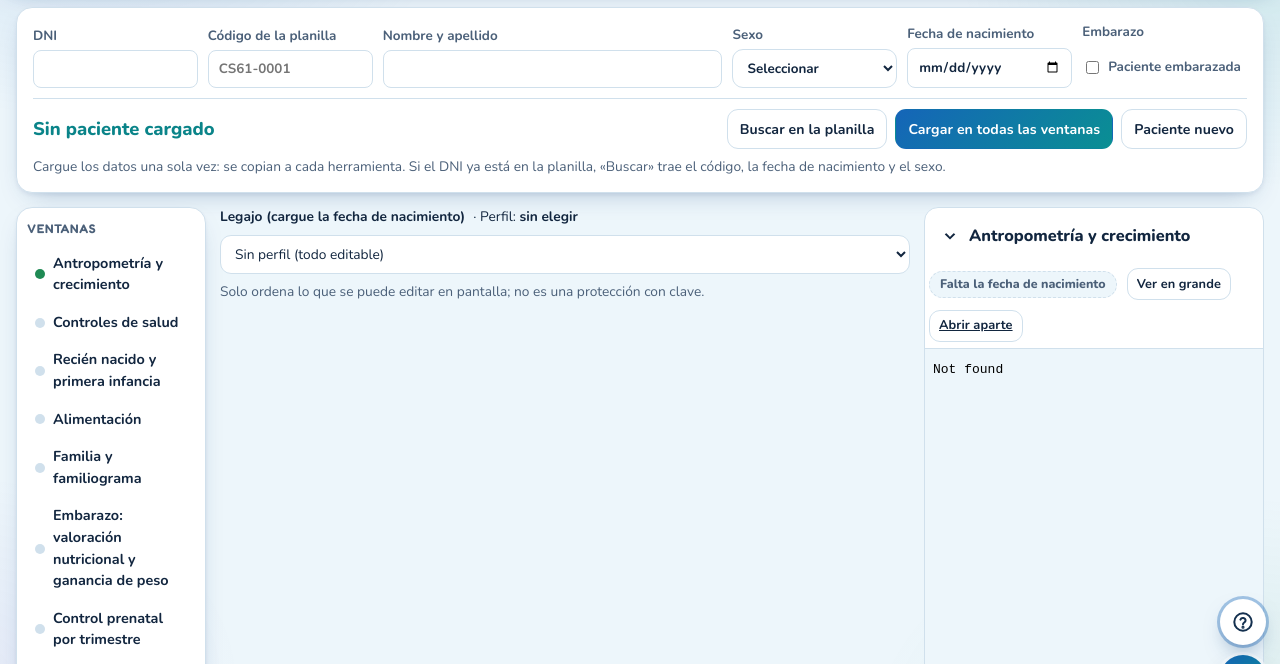
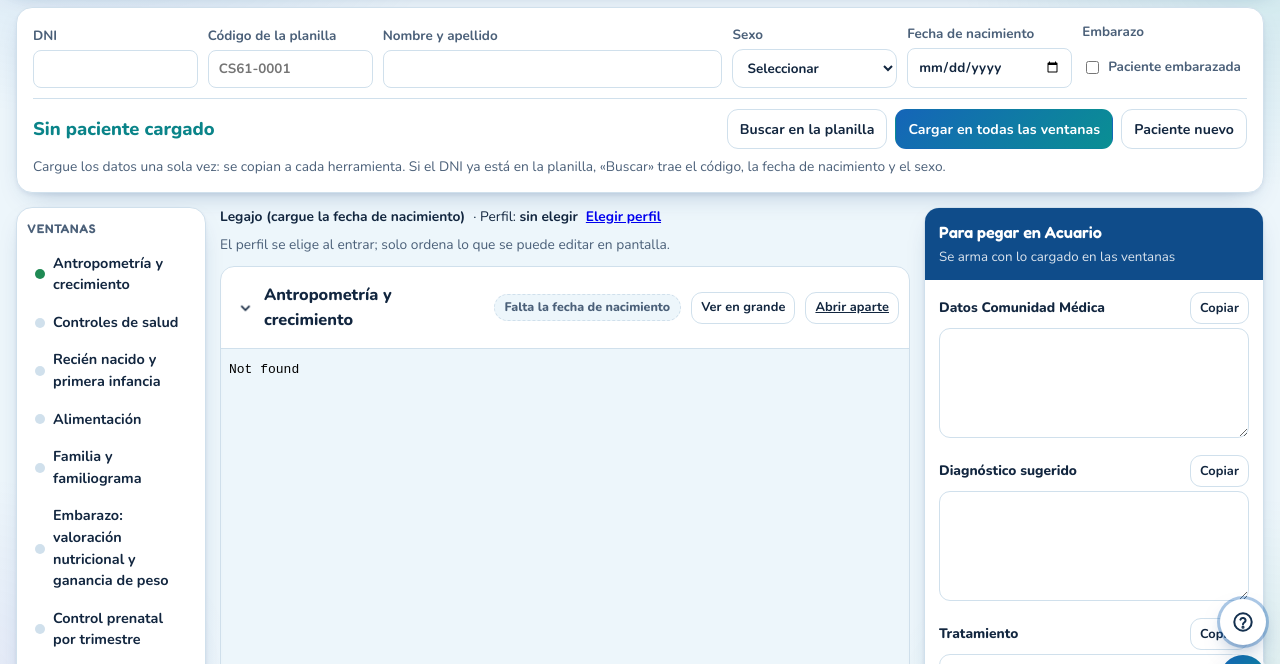
Before and after one commit to lincolneater-a11y/herramientas-cs61, a plain HTML site: page legajo/index.html in a window 1280 px wide. Shown: the part 85-749 px from the top of the page. Drawn offline with Linux system fonts and the light colour scheme.

Commit message:
Add files via upload

```diff
--- a/legajo/index.html
+++ b/legajo/index.html
@@ -536,12 +536,11 @@ function roFrames(){
  ['adol','clap'].forEach(function(k){roNative(k,k==='adol'?'ad-body':'cl-body')});
 }
 function perfBar(){
- var w=$('wins'),bar=document.createElement('div');bar.className='row';bar.style.cssText='gap:8px;margin:0 0 10px;align-items:center;font-size:.86rem';
- bar.innerHTML='<b id="grp-t"></b><span>· Perfil: <b id="pf-n"></b></span><select id="pf-sel" aria-label="Cambiar de perfil"><option value="">Sin perfil (todo editable)</option>'+Object.keys(PERF_N).map(function(k){return '<option value="'+k+'">'+esc(PERF_N[k])+'</option>'}).join('')+'</select><span class="msg">Solo ordena lo que se puede editar en pantalla; no es una protección con clave.</span>';
- w.parentNode.insertBefore(bar,w);
- var sel=$('pf-sel');sel.value=perfil();$('pf-n').textContent=PERF_N[perfil()]||'sin elegir';
- sel.addEventListener('change',function(){try{if(sel.value)localStorage.setItem('cs61_perfil',sel.value);else localStorage.removeItem('cs61_perfil')}catch(e){}$('pf-n').textContent=PERF_N[sel.value]||'sin elegir';applyGroup(ageM());
-  if($('ad-body'))drawAdol();if($('cl-body'))drawCl();if($('fam-body'))drawFam();['nac','alim','cpn','rsk','adu'].forEach(function(k){if($(LID[k]+'-body'))drawLeg(k)});roFrames()});
+ var w=$('wins'),mid=document.createElement('div');mid.className='mid';mid.style.cssText='min-width:0';
+ var bar=document.createElement('div');bar.className='row';bar.id='pf-bar';bar.style.cssText='gap:8px;margin:0 0 10px;align-items:center;font-size:.86rem';
+ bar.innerHTML='<b id="grp-t"></b><span>· Perfil: <b id="pf-n"></b></span><a href="../" id="pf-chg" style="font-weight:700">'+(perfil()?'Cambiar perfil':'Elegir perfil')+'</a><span class="msg">El perfil se elige al entrar; solo ordena lo que se puede editar en pantalla.</span>';
+ w.parentNode.insertBefore(mid,w);mid.appendChild(bar);mid.appendChild(w);
+ $('pf-n').textContent=PERF_N[perfil()]||'sin elegir';
 }
 var _dA=drawAdol,_dC=drawCl;
 drawAdol=function(){_dA();roNative('adol','ad-body')};drawCl=function(){_dC();roNative('clap','cl-body')};
```
Also changed, not shown: sw.js.
